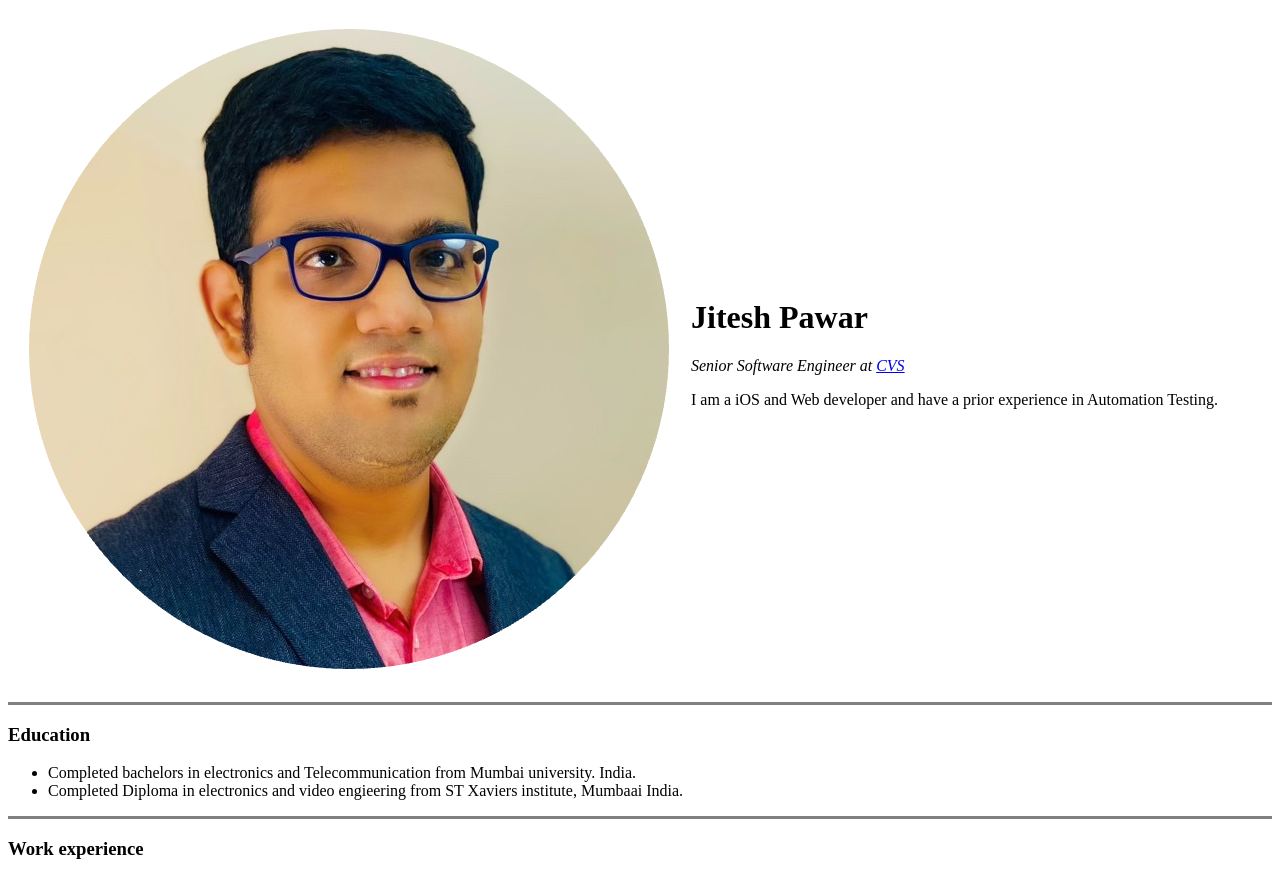
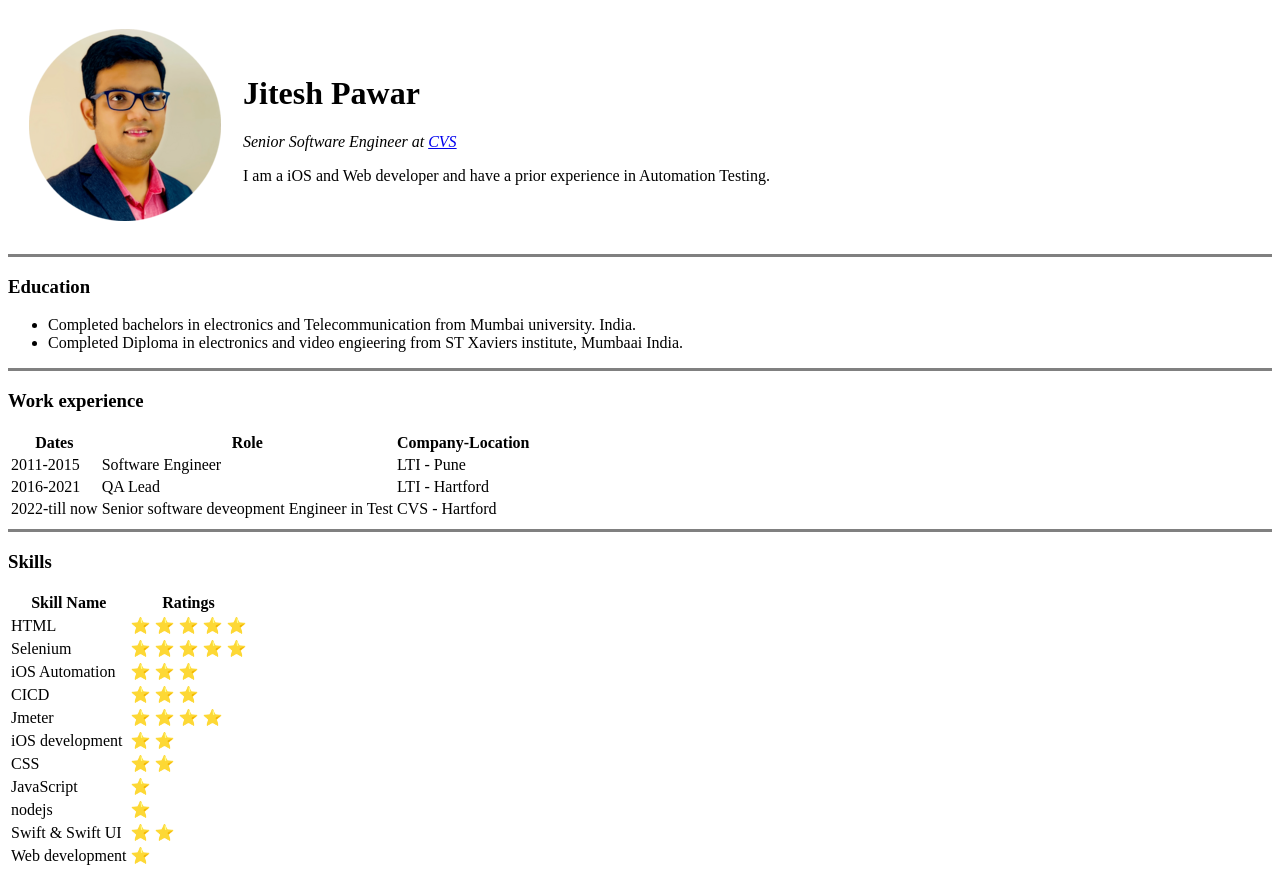
Before and after one commit to jiteshpawar25/cv, a plain HTML site: page index.html in a window 1280 px wide. Shown: the top 871 px of the page. Drawn offline with Linux system fonts and the light colour scheme.

Commit message:
image changes

```diff
--- a/index.html
+++ b/index.html
@@ -7,7 +7,7 @@
   <body>
     <table cellspacing="20">
       <tr>
-        <td><img src="Images/Jiteshcircle.png" alt="Jitesh profile picture"></td>
+        <td><img src="Images/Jiteshcircle2.png" alt="Jitesh profile picture"></td>
         <td><h1>Jitesh Pawar</h1>
         <p><em>Senior Software Engineer at <a href="https://www.CVS.com">CVS</a></em></p>
         <p>I am a iOS and Web developer and have a prior experience in Automation Testing.</p></td>
```
